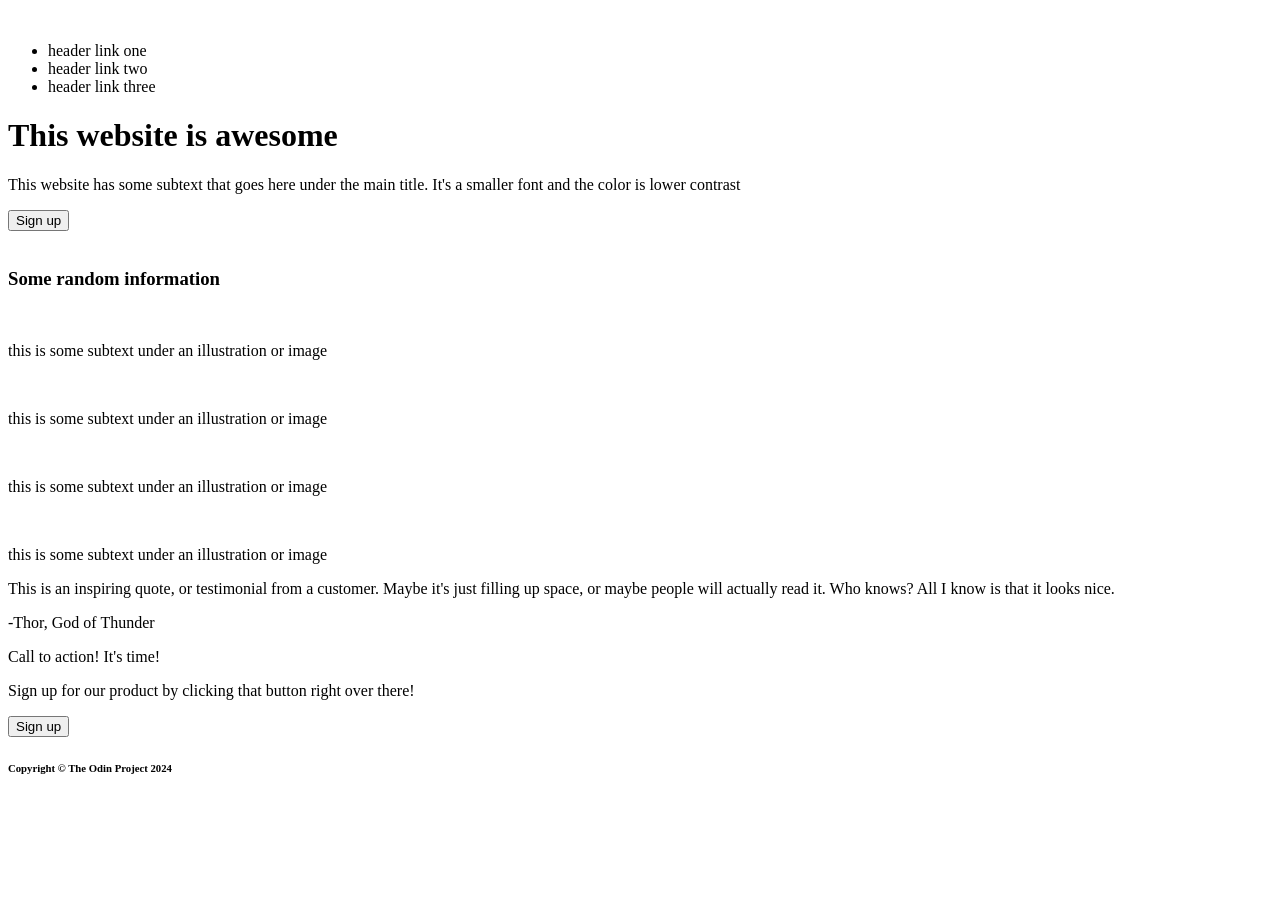
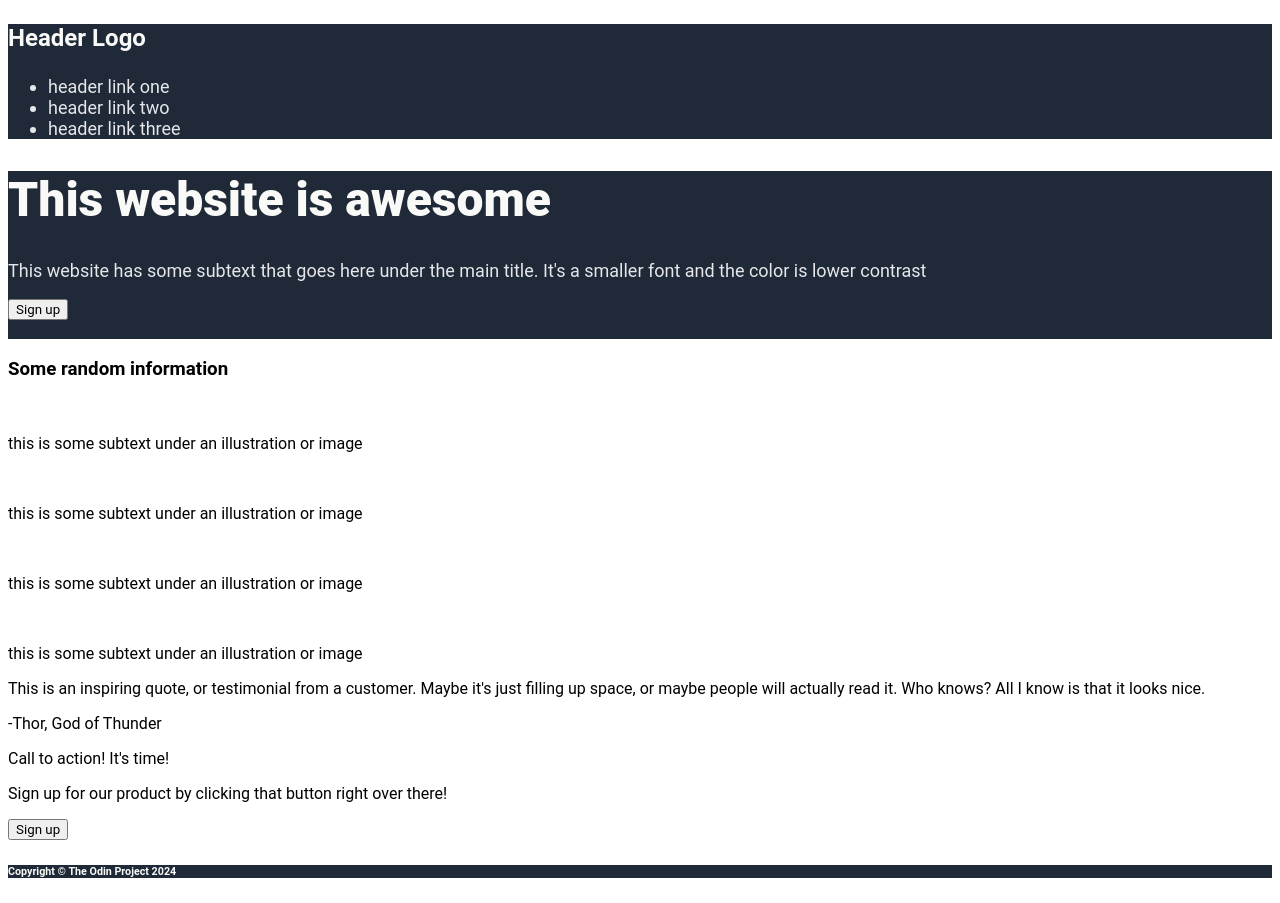
Before and after one commit to Primz125/top_landing_page, a plain HTML site: page index.html in a window 1280 px wide. Before the commit the page ends 800 px from the top, so only its background shows below. Drawn offline with Linux system fonts and the light colour scheme.

Commit message:
Fix the error of styling not showing
The problem of the CSS not showing on the page
has been fixed. I forgot to add the link to the
style page in the html file. The link has been
added and the styling is now showing properly.

The font style has been added to the page.
Background and font colors have been added to
the hero section, header, and footer.

```diff
--- a/index.html
+++ b/index.html
@@ -4,9 +4,10 @@
     <meta charset="UTF-8">
     <meta name="viewport" content="width=device-width, initial-scale=1.0">
     <title>TOP Landing</title>
+    <link rel="stylesheet" href="style.css">
 </head>
 <header>
-    <img>
+    <h3>Header Logo</h3>
     <ul>
         <li>header link one</li>
         <li>header link two</li>
@@ -17,11 +18,11 @@
     <div class="hero-section">
         <div class="hero-text">
             <h1>This website is awesome</h1>
-        <p>
-            This website has some subtext that goes here under the
-            main title. It's a smaller font and the color is lower
-            contrast
-        </p>
+            <p>
+                This website has some subtext that goes here under the
+                main title. It's a smaller font and the color is lower
+                contrast
+            </p>
         <button>Sign up</button>
         </div>
         <img>
--- a/style.css
+++ b/style.css
@@ -1,4 +1,22 @@
-div.hero-section, footer{
+* {
+    font-family: 'Roboto', sans-serif;
+}
+
+header, .hero-section, footer {
     background-color: #1f2937;
     color: #f9faf8;
 }
+
+header h3 {
+    font-size: 24px;
+}
+
+.hero-text h1 {
+    font-weight: 900;
+    font-size: 48px;
+}
+
+.hero-text p, header ul {
+    font-size: 18px;
+    color: #e5e7eb;
+}
```
